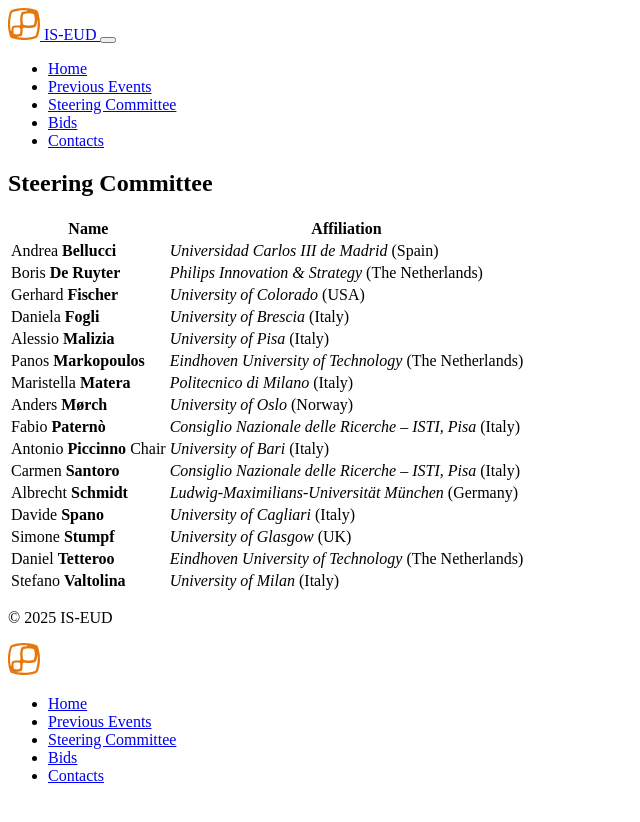
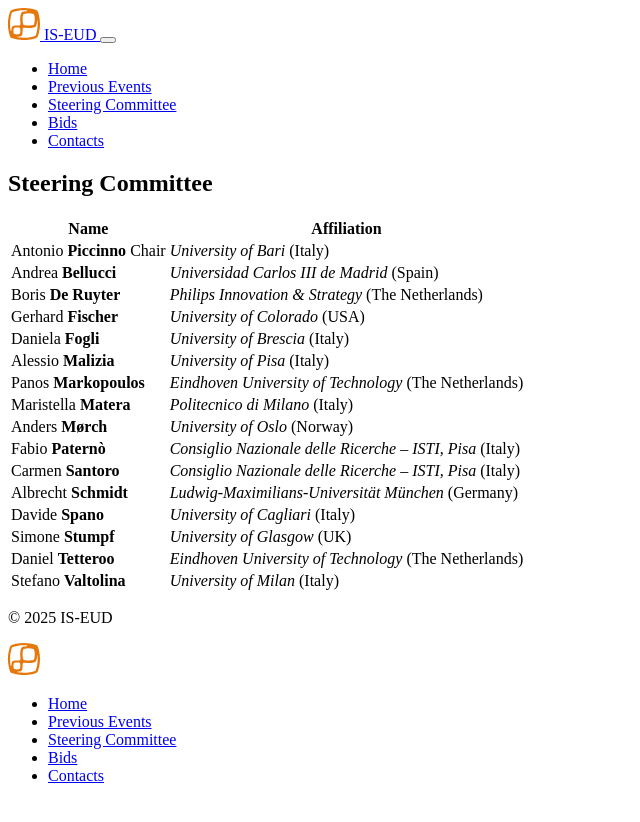
Before and after one commit to IS-EUD/is-eud.github.io, a Jekyll site: the page built from steering-committee.html, in a window 1280 px wide. Shown: the top 822 px of the page, without its empty margins (0-640 px from the left). Built offline with Jekyll 4.4.1, drawn with Linux system fonts in a browser that asks for light colours; a style sheet for code colours, icons or effects is not loaded.

Commit message:
Reorder steering committee members
Reorder steering committee members to have chair(s) on top

```diff
--- a/steering-committee.html
+++ b/steering-committee.html
@@ -14,7 +14,25 @@ title: Steering Committee
 			</tr>
 		</thead>
 		<tbody>
-			{% assign sorted_members = site.data.steering-committee | sort: 'surname' %}
+            {% assign chairs = site.data.steering-committee | where: "chair", true | sort: 'surname' %}
+			{% assign sorted_members = site.data.steering-committee | where: "chair", null | sort: 'surname' %}
+			{% for member in chairs %}
+				<tr>
+					<td>
+						{{ member.name }}
+						<strong>
+							{{ member.surname }}
+						</strong>
+                        <span class="badge bg-primary">Chair</span>
+					</td>
+					<td>
+						<em>
+							{{ member.affiliation }}
+						</em>
+						({{ member.country }})
+					</td>
+				</tr>
+			{% endfor %}
 			{% for member in sorted_members %}
 				<tr>
 					<td>
@@ -22,10 +40,6 @@ title: Steering Committee
 						<strong>
 							{{ member.surname }}
 						</strong>
-						{% if member.chair %}
-							<span class="badge bg-primary">Chair
-							</span>
-						{% endif %}
 					</td>
 					<td>
 						<em>
```
